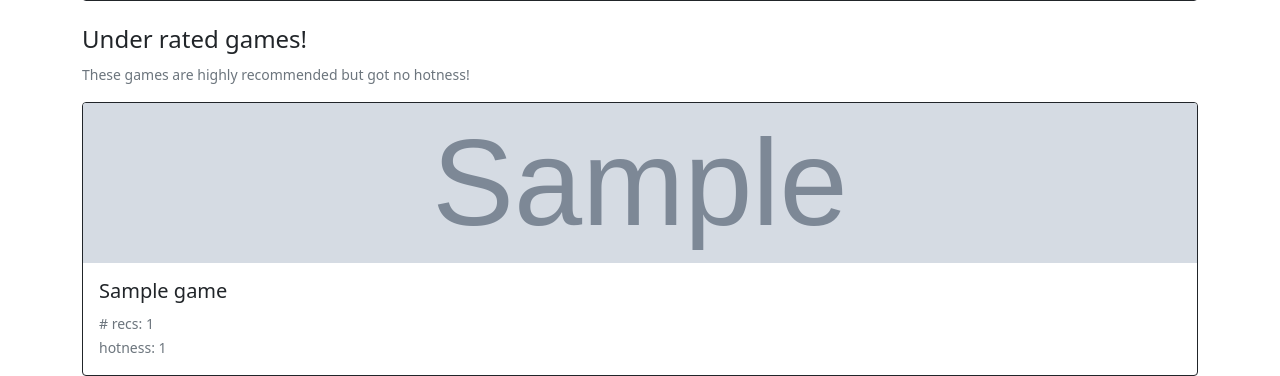
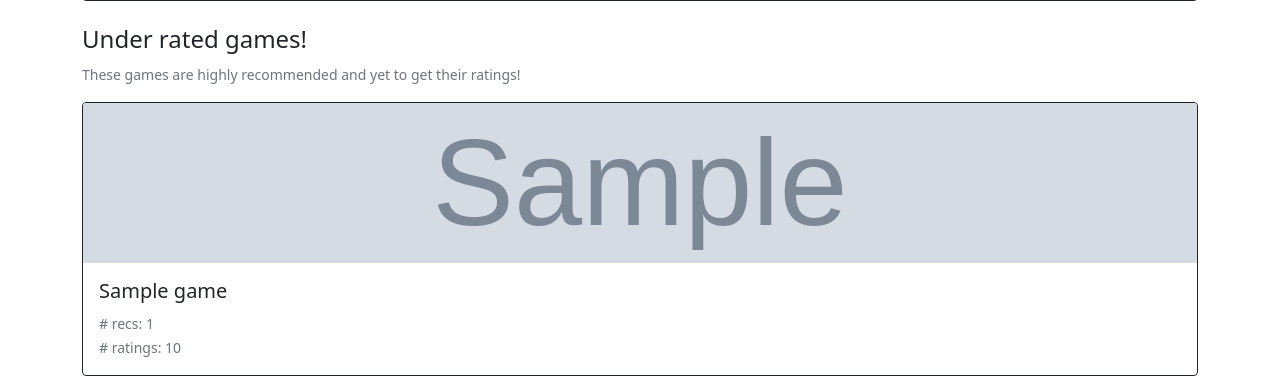
Before and after one commit to Tjorriemorrie/bggd, a Django app: page / in a window 1280 px wide. Shown: the part 583-959 px from the top of the page. Run offline with Django 3.2, Linux system fonts and the light colour scheme; tables that the repository leaves empty hold one stand-in row (values such as "Sample post"); grey boxes marked "Sample" are stand-in pictures; some libraries are stand-ins or nearby versions.

```diff
--- a/main/management/commands/scrape_players.py
+++ b/main/management/commands/scrape_players.py
@@ -15,7 +15,7 @@ logger = logging.getLogger(__name__)
 
 class Command(BaseCommand):
     help = 'Scrape bgg player data'
-    timeout = 60 * 60 * 1
+    timeout = 60 * 60 * 2
 
     def __init__(self, *args, **kwargs):
         super().__init__(*args, **kwargs)
--- a/main/templates/main/home.html
+++ b/main/templates/main/home.html
@@ -71,7 +71,8 @@
     <br/>
     <div class="row">
       <h4>Under rated games!</h4>
-      <p class="text-muted"><small>These games are highly recommended but got no hotness!</small></p>
+      <p class="text-muted"><small>These games are highly recommended and yet
+        to get their ratings!</small></p>
     </div>
 
     <div class="row">
@@ -87,7 +88,7 @@
                     <small class="text-muted">
                       # recs: {{ ur.recs_cnt|intcomma }}
                       <br/>
-                      hotness: {{ ur.hotness|floatformat:0|intcomma }}
+                      # ratings: {{ ur.reviews_cnt|intcomma }}
                     </small>
                   </p>
                 </div>
--- a/main/templates/main/player_detail.html
+++ b/main/templates/main/player_detail.html
@@ -36,7 +36,7 @@
         <h6 class="text-muted">Last updated {{ player.rec_at }}</h6>
         {% if player.game_recs.count %}
           <br/>
-          {% for game in player.game_recs.all %}
+          {% for game in player.game_recs.all|slice:3 %}
             <p>
               <figure class="figure">
                 <a href="{% url 'game_detail' game.pk %}">
--- a/main/views.py
+++ b/main/views.py
@@ -26,7 +26,7 @@ def home_view(request):
             Q(recs_cnt__isnull=False) &
             Q(hotness__isnull=False) &
             Q(hotness__gt=0)
-        ).annotate(underrated=F('recs_cnt') / F('hotness')).order_by(
+        ).annotate(underrated=F('recs_cnt') / F('reviews_cnt')).order_by(
             '-underrated').all()[:5]
         ctx = {
             'nav': 'home',
```
Also changed, not shown: 1 other file.
